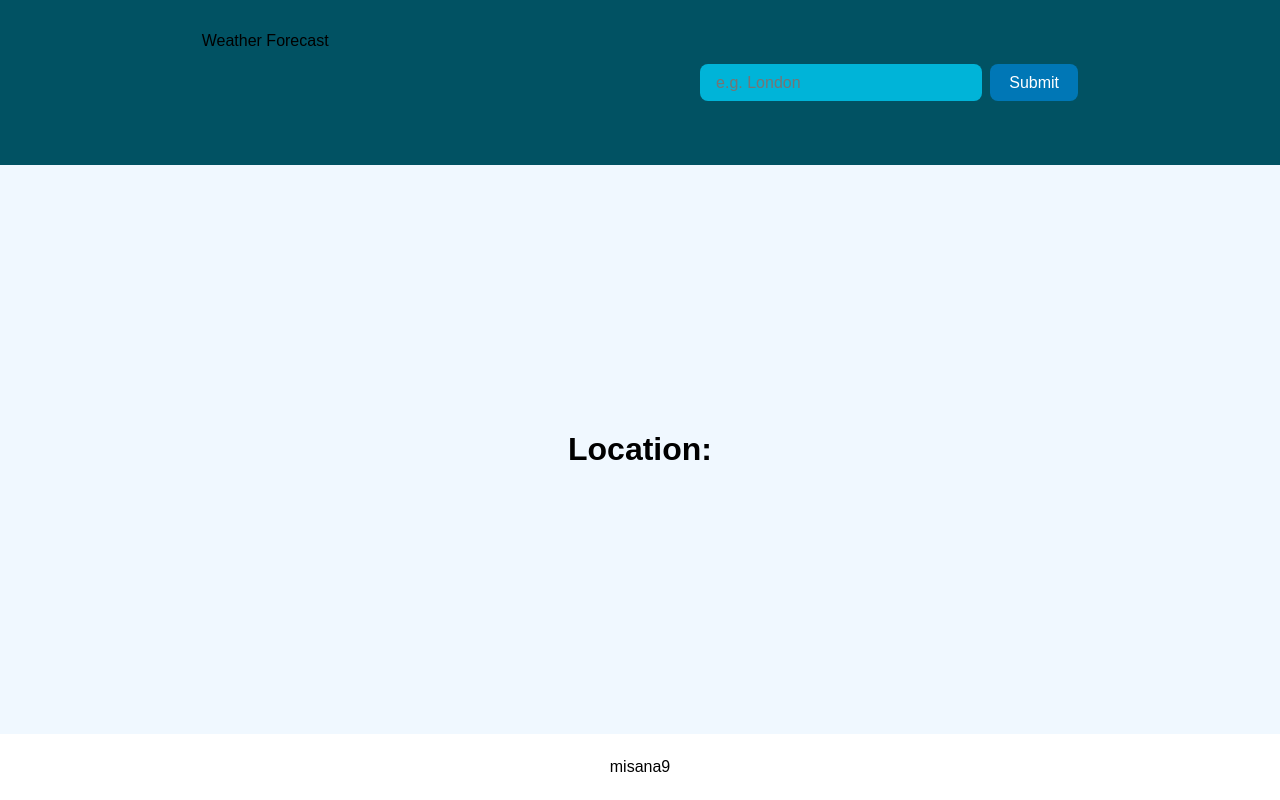
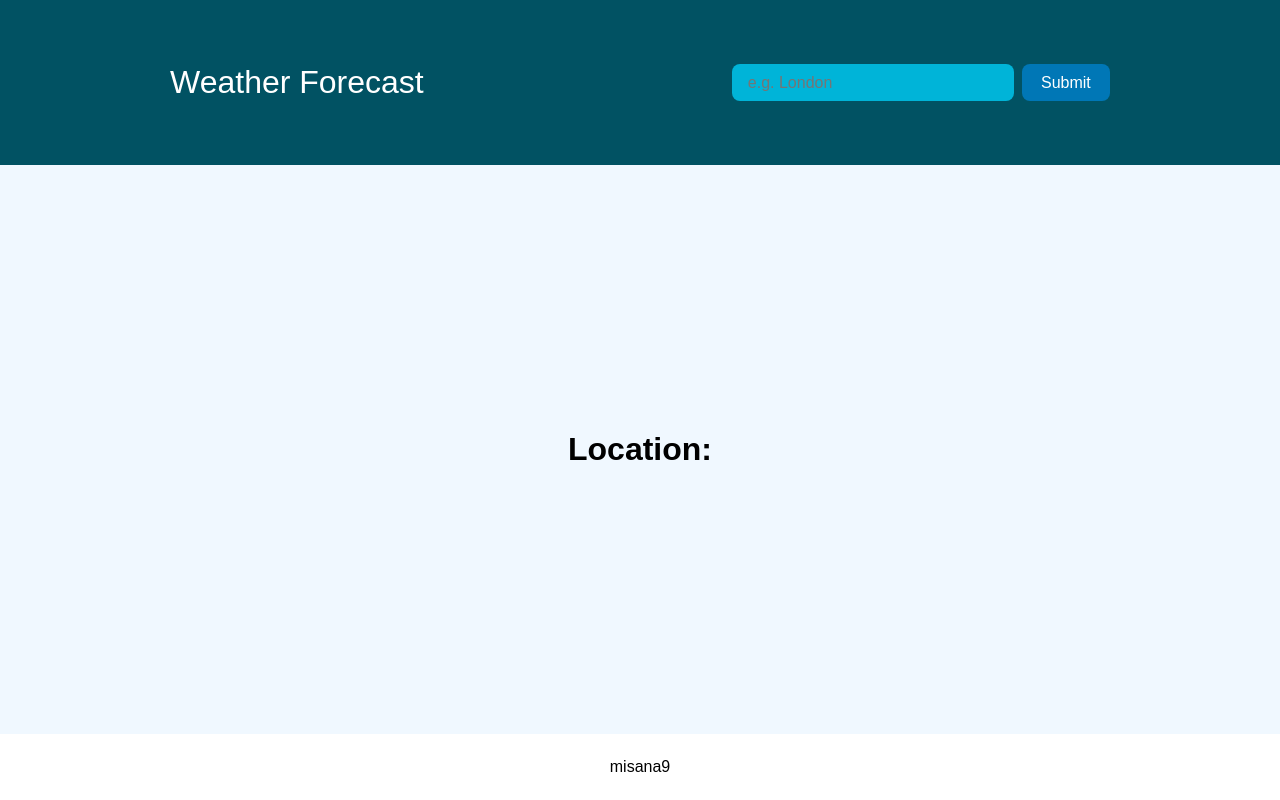
Before and after one commit to misana9/weatherApp, a website built with webpack: page src/template.html in a window 1280 px wide. Built offline with nearby package versions, Linux system fonts and the light colour scheme.

Commit message:
done functionality,layout, design WIP

```diff
--- a/src/styles.css
+++ b/src/styles.css
@@ -1,6 +1,4 @@
-/* *{
-    border: 1px solid red;
-} */
+
 
 body{
      margin: 0;
@@ -11,13 +9,17 @@ body{
 }
 
 header{
+    color: white;
+    font-size: 32px;
     display: flex;
     justify-content: space-around;
+    align-items: center;
     padding: 2rem 1rem;
     background-color: #015263;
 }
 
 main{
+    text-align: center;
     display: flex;
     flex-direction: column;
     justify-content: center;
```
